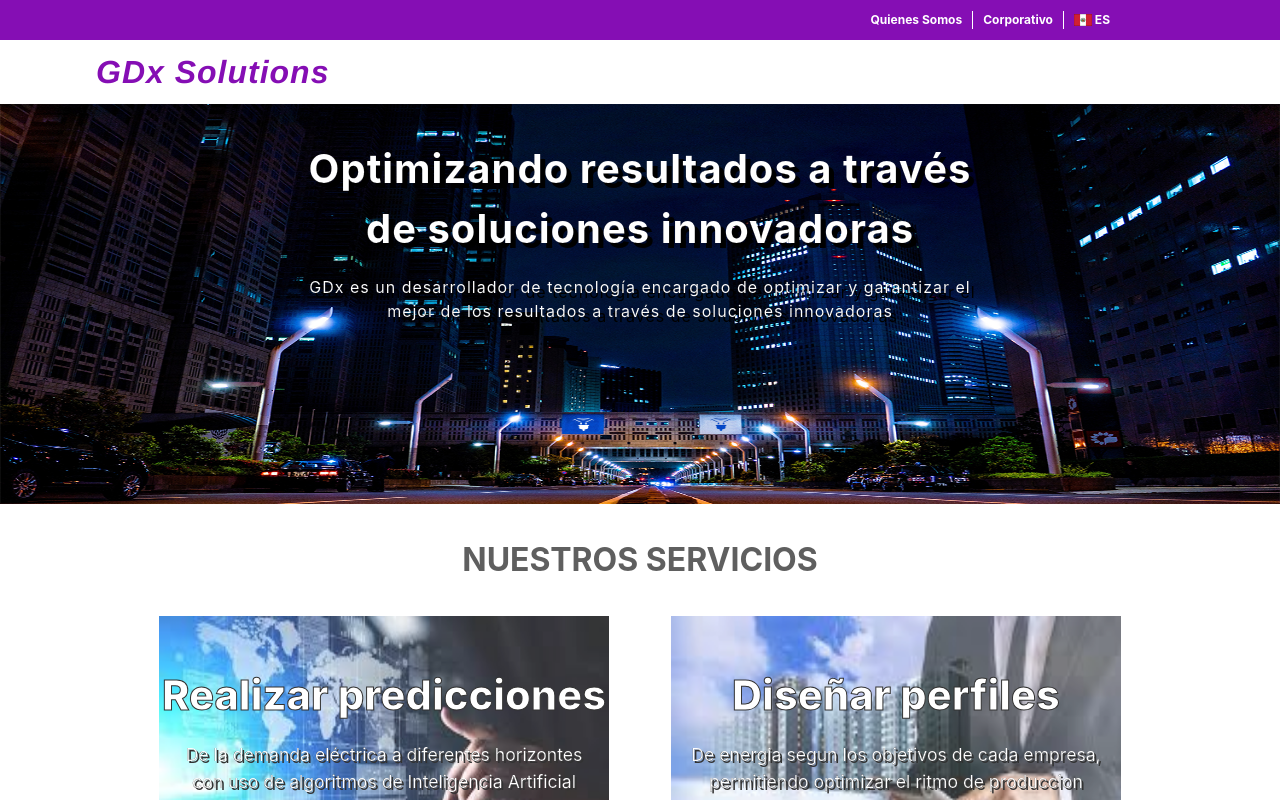
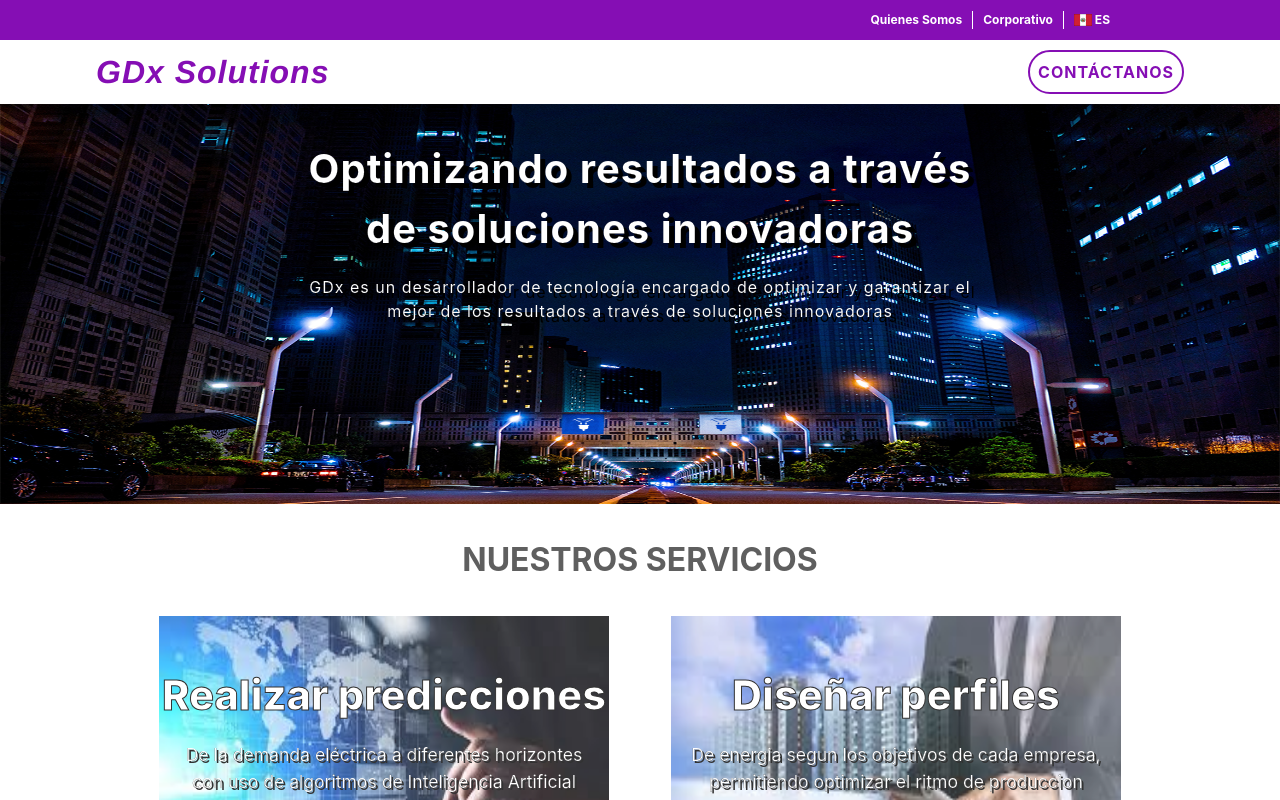
Before and after one commit to marioacaballero/GDx-Solutions-Frontend, a React (Vite) app: page / in a window 1280 px wide. Shown: the top 800 px of the page. Built offline with nearby package versions, Linux system fonts and the light colour scheme; no server answers.

Commit message:
add loading, contact link and fix styles

```diff
--- a/package.json
+++ b/package.json
@@ -11,15 +11,16 @@
   },
   "dependencies": {
     "@emailjs/browser": "^3.11.0",
+    "@uiball/loaders": "^1.2.6",
     "antd": "^5.4.6",
     "axios": "^1.4.0",
     "chart.js": "^4.2.1",
+    "dotenv": "^16.0.3",
     "react": "^18.2.0",
     "react-chartjs-2": "^5.2.0",
     "react-dom": "^18.2.0",
     "react-router-dom": "^6.11.0",
     "sweetalert": "^2.1.2",
-    "dotenv": "^16.0.3",
     "xlsx": "https://cdn.sheetjs.com/xlsx-0.19.3/xlsx-0.19.3.tgz"
   },
   "devDependencies": {
--- a/src/components/ContactForm/ContactForm.tsx
+++ b/src/components/ContactForm/ContactForm.tsx
@@ -9,8 +9,6 @@ import style from "./ContactForm.module.css";
 const API_PUBLIC_KEY = import.meta.env.VITE_API_PUBLIC_KEY;
 const TEMPLATE_ID = import.meta.env.VITE_TEMPLATE_ID;
 const EMAIL_SERVICE_ID = import.meta.env.VITE_EMAIL_SERVICE_ID;
-
-console.log(TEMPLATE_ID, API_PUBLIC_KEY);
 
 export default function ContactForm() {
   const initialState = {
--- a/src/components/DataManagment/Data/Data.module.css
+++ b/src/components/DataManagment/Data/Data.module.css
@@ -121,3 +121,13 @@
   -webkit-text-stroke: 0.1px black;
   letter-spacing: 0.5px;
 }
+
+.loader {
+  height: 670px;
+  width: 100%;
+  display: flex;
+  justify-content: center;
+  align-items: center;
+  text-align: center;
+  padding-left: 50%;
+}
--- a/src/components/DataManagment/Data/Data.tsx
+++ b/src/components/DataManagment/Data/Data.tsx
@@ -1,4 +1,5 @@
 import { useEffect, useState } from "react";
+import { DotSpinner } from "@uiball/loaders";
 import { months, years } from "../../../assets/constants/schedule";
 import { LineGraph } from "../../Graphs/LineGraph";
 import { DataCoes } from "../../../assets/constants/dataCoes";
@@ -186,7 +187,9 @@ export default function Data() {
             </section>
           </>
         ) : (
-          <h1>Cargando...</h1>
+          <div className={style.loader}>
+            <DotSpinner size={70} speed={0.9} color="white" />
+          </div>
         )}
       </main>
     </div>
--- a/src/components/Home/Home.module.css
+++ b/src/components/Home/Home.module.css
@@ -2,7 +2,13 @@
   padding-bottom: 3rem;
 }
 
-.home > p {
+.home > header {
+  display: flex;
+  align-items: center;
+  justify-content: space-between;
+}
+
+.home > header > p {
   font-size: 2rem;
   padding-left: 6rem;
   padding-top: 0.5rem;
@@ -14,11 +20,42 @@
   font-style: italic;
 }
 
+.linkContact {
+  margin-right: 6rem;
+  padding: 8px;
+  border: 2px solid rgb(133, 14, 180);
+  border-radius: 2rem;
+
+  text-decoration: none;
+  text-transform: uppercase;
+  font-weight: bold;
+  letter-spacing: 1px;
+  color: rgb(133, 14, 180);
+
+  transition: 0.2s;
+}
+
+.linkContact:hover {
+  cursor: pointer;
+  background-color: rgba(133, 14, 180, 0.7);
+  color: white;
+}
+
 .home > section {
   background-image: url("/src/assets/images/city.jpg");
   background-repeat: round;
   background-size: cover;
   height: 400px;
+  animation: 3s cubic-bezier(0.25, 1, 0.3, 1) wipe-in-bottom-right both;
+}
+
+@keyframes wipe-in-bottom-right {
+  from {
+    clip-path: polygon(0 0, 0 0, 0 0, 0 50%);
+  }
+  to {
+    clip-path: polygon(-50% 0%, 200% 0, 0 200%, 0 -50%);
+  }
 }
 
 .home > section > h1,
--- a/src/components/Home/Home.tsx
+++ b/src/components/Home/Home.tsx
@@ -1,4 +1,4 @@
-import { useNavigate } from "react-router-dom";
+import { Link, useNavigate } from "react-router-dom";
 import style from "./Home.module.css";
 
 export default function Home() {
@@ -9,7 +9,12 @@ export default function Home() {
   };
   return (
     <div className={style.home}>
-      <p>GDx Solutions</p>
+      <header>
+        <p>GDx Solutions</p>
+        <Link to={"/contact"} className={style.linkContact}>
+          Contáctanos
+        </Link>
+      </header>
       <section>
         <h1>Optimizando resultados a través de soluciones innovadoras</h1>
         <p>
```
Also changed, not shown: 1 other file (tests, documents, lock files or other folders).
